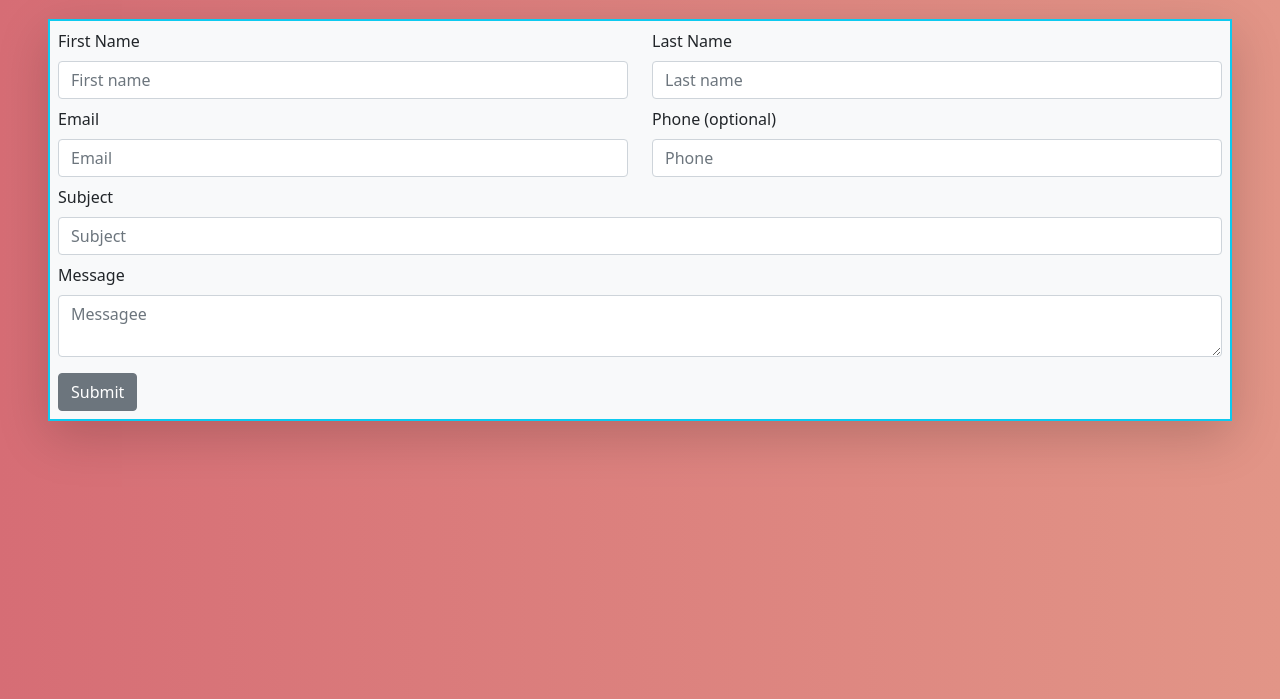
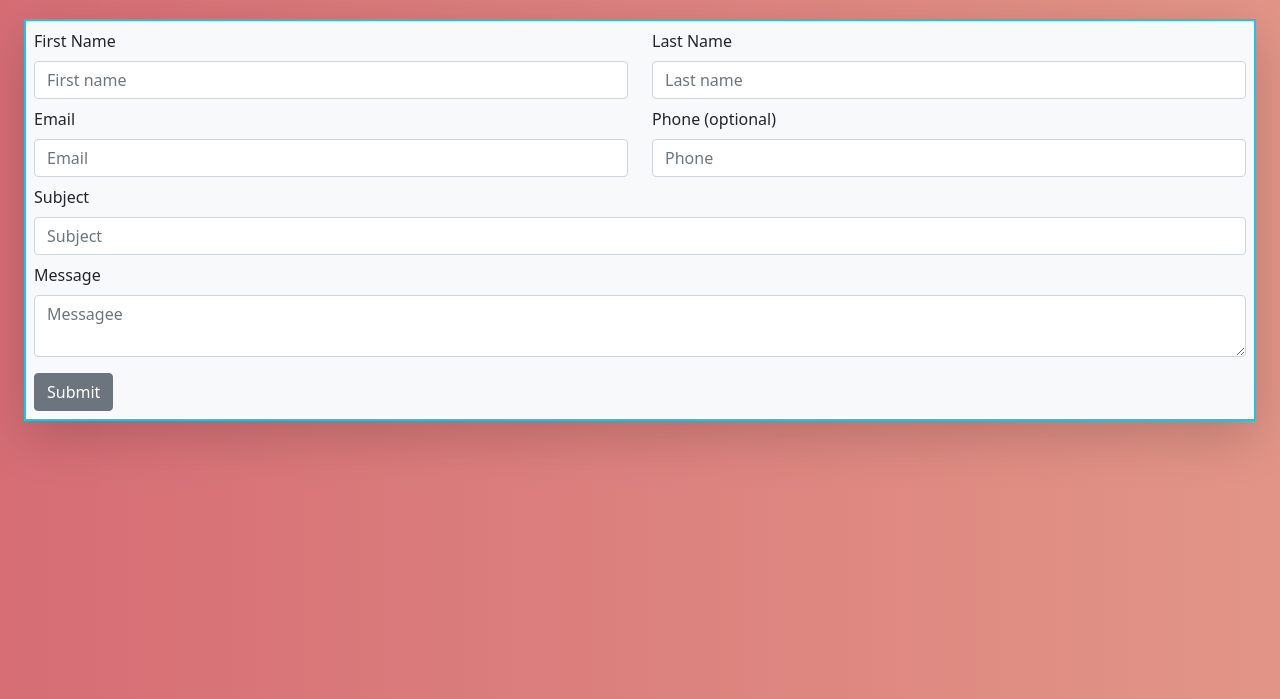
Before and after one commit to StaticShock93/contactForm2, a plain HTML site: page contactForm.html in a window 1280 px wide. Shown: the part 101-800 px from the top of the page. Drawn offline with nearby package versions, Linux system fonts and the light colour scheme.

Commit message:
Update contactForm.html
Reverted poor changes

```diff
--- a/contactForm.html
+++ b/contactForm.html
@@ -18,8 +18,8 @@
        <main>
            <div class="container mt-5"></div>
            <h1 class="text-center text-light">Contact Me</h1>
-           <div class="ms-5 me-5 border border-2 border-info shadow-lg m-4 bg-light p-2">
-           <form class="" name="pinkBS-ContactForm" action="#" >
+
+           <form class="border border-2 border-info shadow-lg m-4 bg-light p-2" name="pinkBS-ContactForm" action="#" >
             <div class="row pb-2">
             <div class="col">
                 <label class="form-label" for="firstName" >First Name</label>
@@ -55,7 +55,6 @@
             <div class="d-flex justify-content-center justify-content-md-start">
             <button class="btn btn-secondary mt-3 text-center" type="submit">Submit</button>
         </div>
-    </div>
 
            </form>
 
```
